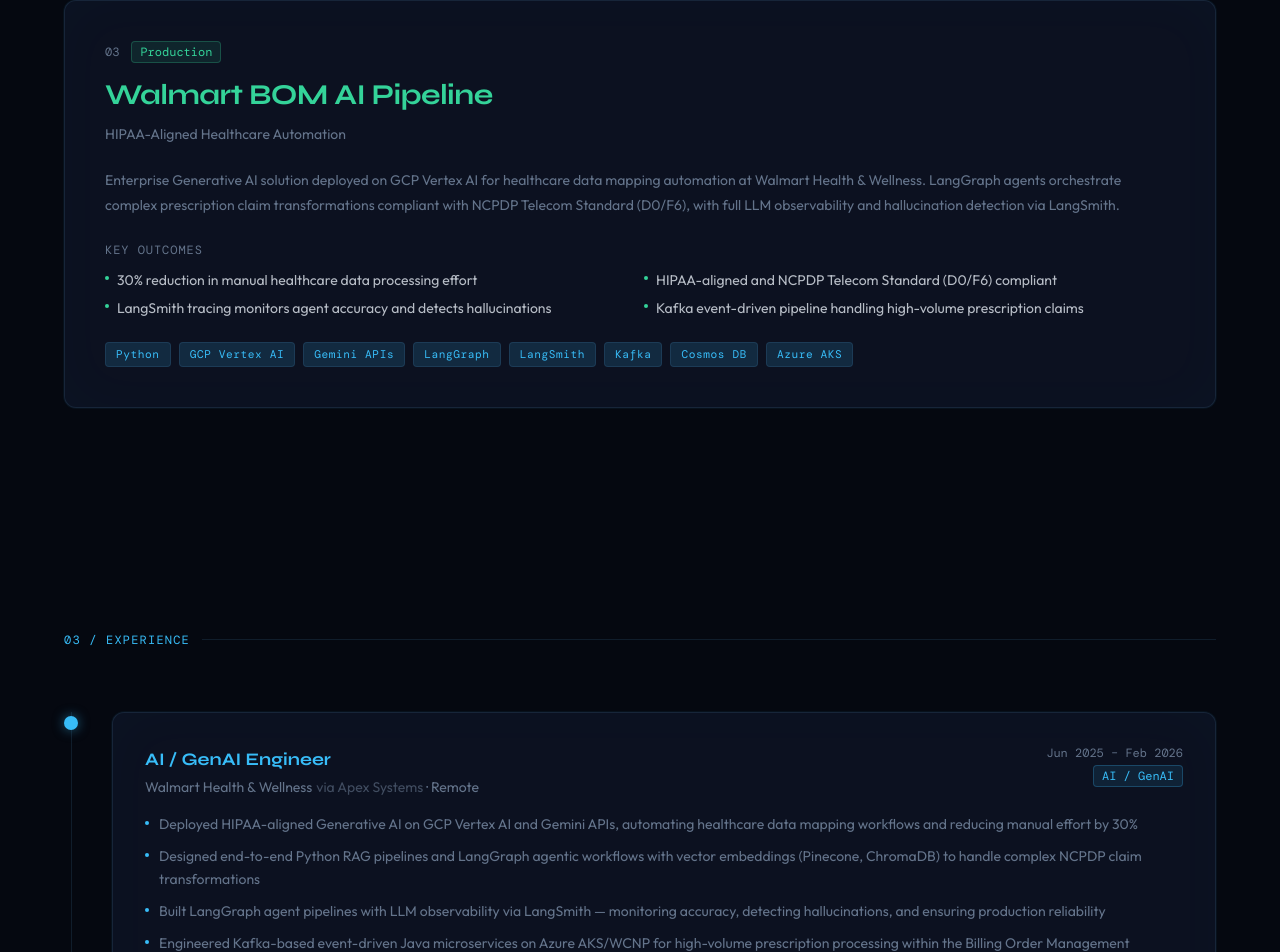
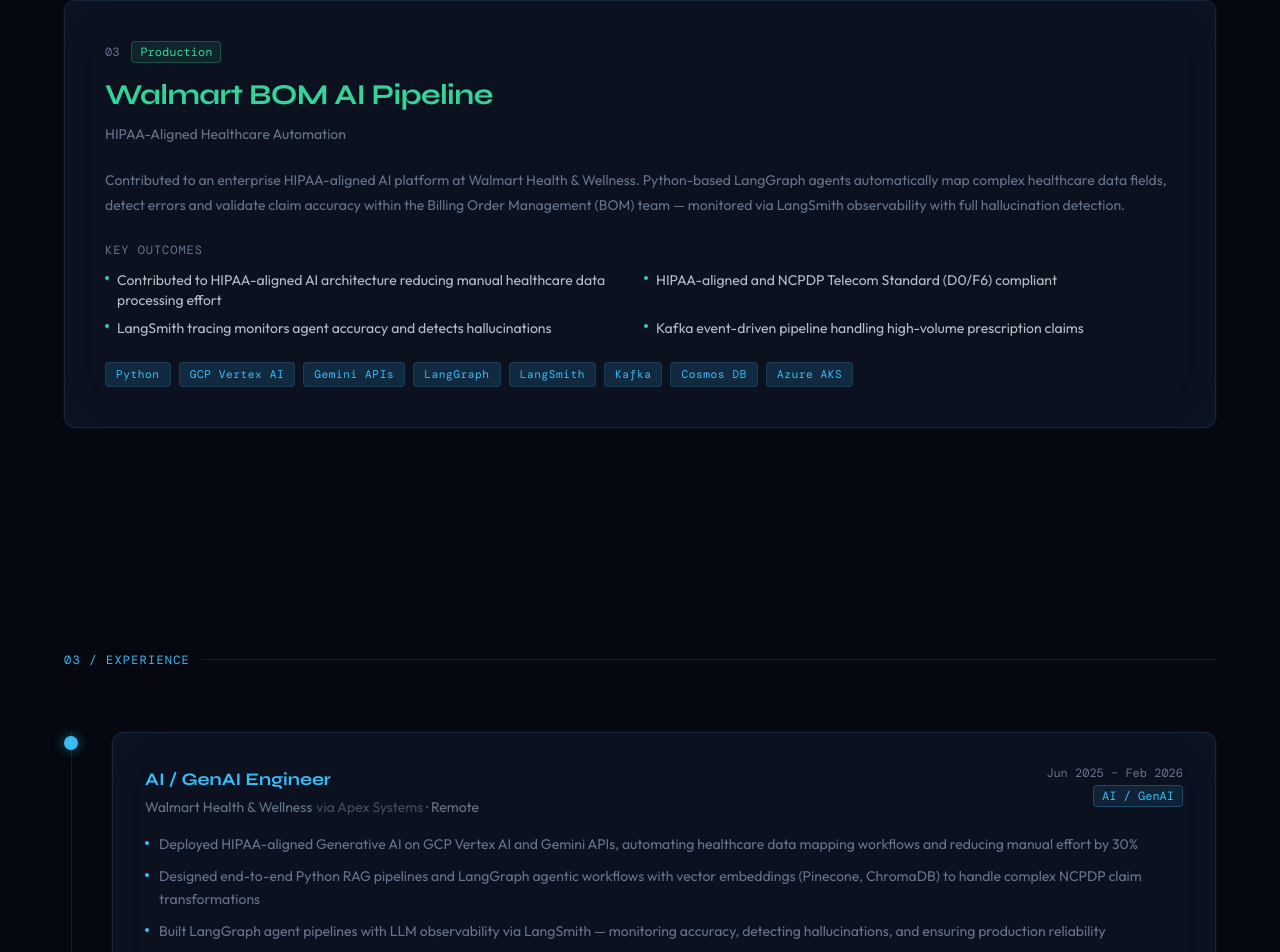
Before and after one commit to vidhyachenji40-cmyk/ai-portfolio, a Next.js app: page / in a window 1280 px wide. Shown: the part 2770-3722 px from the top of the page. Built offline with nearby package versions, Linux system fonts and the light colour scheme; a web font is replaced by a local one.

Commit message:
Update Projects.tsx

```diff
--- a/src/components/Projects.tsx
+++ b/src/components/Projects.tsx
@@ -35,9 +35,9 @@
     id: "03",
     name: "Walmart BOM AI Pipeline",
     subtitle: "HIPAA-Aligned Healthcare Automation",
-    desc: "Enterprise Generative AI solution deployed on GCP Vertex AI for healthcare data mapping automation at Walmart Health & Wellness. LangGraph agents orchestrate complex prescription claim transformations compliant with NCPDP Telecom Standard (D0/F6), with full LLM observability and hallucination detection via LangSmith.",
+    desc: "Contributed to an enterprise HIPAA-aligned AI platform at Walmart Health & Wellness. Python-based LangGraph agents automatically map complex healthcare data fields, detect errors and validate claim accuracy within the Billing Order Management (BOM) team — monitored via LangSmith observability with full hallucination detection.",
     impact: [
-      "30% reduction in manual healthcare data processing effort",
+      "Contributed to HIPAA-aligned AI architecture reducing manual healthcare data processing effort",
       "HIPAA-aligned and NCPDP Telecom Standard (D0/F6) compliant",
       "LangSmith tracing monitors agent accuracy and detects hallucinations",
       "Kafka event-driven pipeline handling high-volume prescription claims",
```
